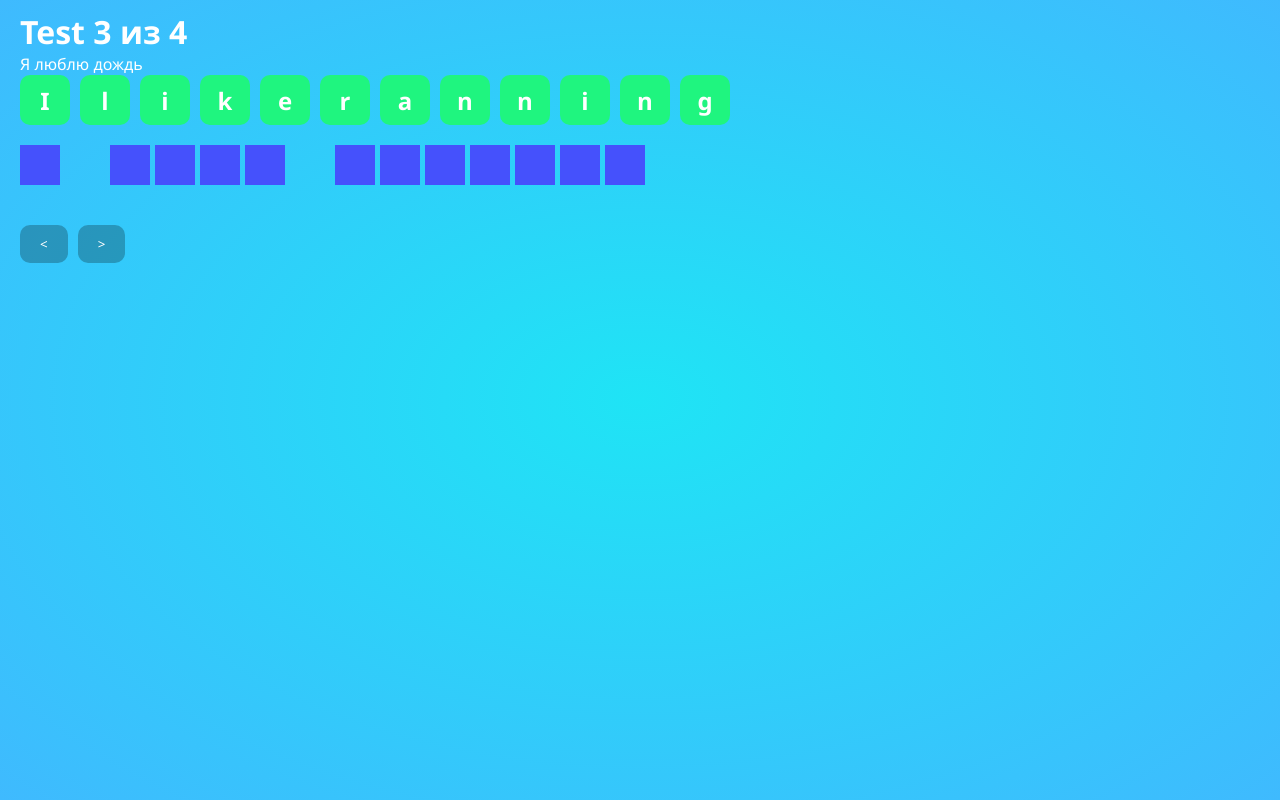
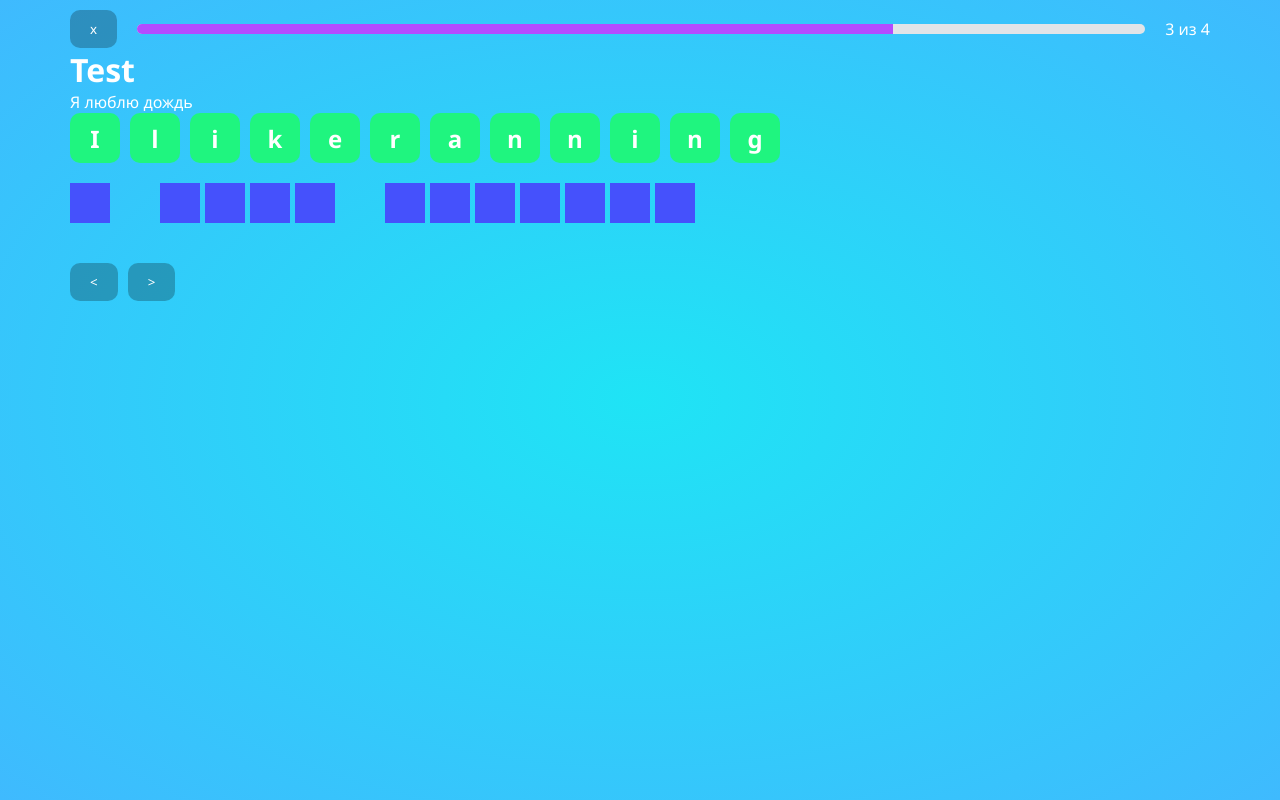
Before and after one commit to isbik/word-creator, a Vue app in the folder client/: page /card/1 in a window 1280 px wide. Built offline with nearby package versions, Linux system fonts and the light colour scheme.

Commit message:
feat: add progress bar

```diff
--- a/client/src/pages/Card.vue
+++ b/client/src/pages/Card.vue
@@ -1,7 +1,16 @@
 <template>
-  <div class="container">
-    <div class="task-card">
-      <h1>{{ card.name }} {{ wordIndex + 1 }} из {{ words.length }}</h1>
+  <div class="task-card">
+    <div class="container">
+      <div class="header-task">
+        <router-link to="/">
+          <button>x</button>
+        </router-link>
+        <div class="progress">
+          <span class="progress-bar" :style="`width: ${width}%`"></span>
+        </div>
+        <p>{{ wordIndex + 1 }} из {{ words.length }}</p>
+      </div>
+      <h1>{{ card.name }}</h1>
       <p>
         {{ currentWord.name }}
       </p>
@@ -121,6 +130,10 @@ export default {
       wordGame.pickedLetters[letterIndex].value = letter;
     };
 
+    const width = computed(() => {
+      return ((wordGame.wordIndex + 1) * 100) / words.length;
+    });
+
     return {
       words,
       card,
@@ -129,6 +142,7 @@ export default {
       letters,
       letterClass,
       pickLetter,
+      width,
       ...toRefs(wordGame),
     };
   },
@@ -136,6 +150,10 @@ export default {
 </script>
 
 <style lang="scss" scoped>
+:root {
+  --width: 0%;
+}
+
 .task-card {
   background: radial-gradient(#1fe4f5, #3fbafe);
   color: #ffffff;
@@ -202,4 +220,31 @@ export default {
     }
   }
 }
+.header-task {
+  button {
+    margin: 0 20px 0 0;
+  }
+  display: flex;
+  align-items: center;
+  justify-content: center;
+
+  p {
+    margin-left: 20px;
+    white-space: nowrap;
+    word-break: normal;
+  }
+}
+.progress {
+  width: 100%;
+  height: 10px;
+  background: #e1e4e8;
+  border-radius: 5px;
+  overflow: hidden;
+}
+.progress .progress-bar {
+  display: block;
+  height: 100%;
+  background: #b34bff;
+  transition: all 0.2s;
+}
 </style>
```
